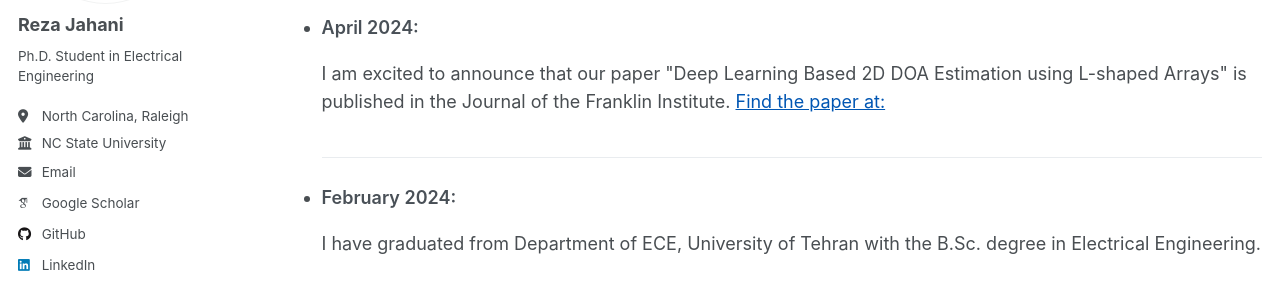
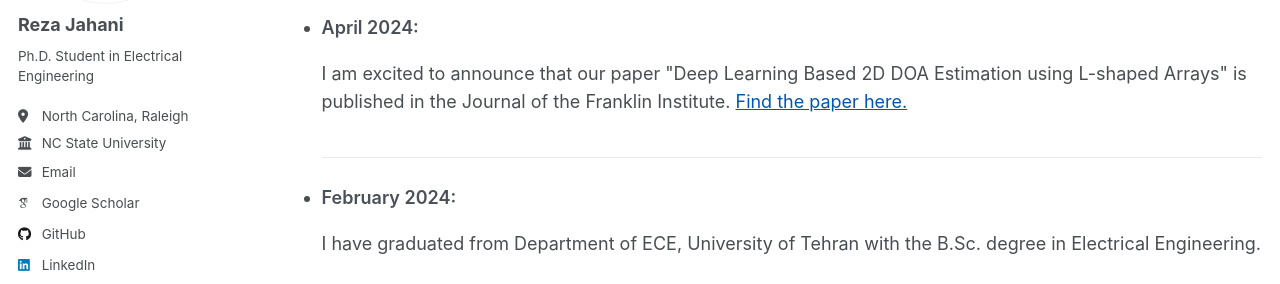
Before and after one commit to RezaJahanii/RezaJahanii.github.io, a Jekyll site: the page built from _pages/News.html, in a window 1280 px wide and 1184 px high. Shown: the part 300-584 px from the top of the window. Built offline with Jekyll 4.4.1, drawn with Linux system fonts in a browser that asks for light colours; some web fonts are replaced; a script that is not in the unit is left out.

Commit message:
Update News.html

```diff
--- a/_pages/News.html
+++ b/_pages/News.html
@@ -17,7 +17,7 @@ author_profile: true
   <li style="margin:0 0 1.4rem 0; padding:0 0 1.0rem 0; border-bottom:1px solid #e9ecef; line-height:1.55;">
     <div style="font-weight:600; color:#495057; margin:0 0 .2rem 0;">April 2024:</div>
     <p style="margin:.1rem 0 0 0;">
-    <p>I am excited to announce that our paper "Deep Learning Based 2D DOA Estimation using L-shaped Arrays" is published in the Journal of the Franklin Institute. <a href="https://www.sciencedirect.com/science/article/pii/S0016003224001649?casa_token=5YBNgsxSu6wAAAAA:OZst1Z9OpaYh8bkeVShzRC6o6un1XIsqolNjcVtKW0UQzyhI21pZ51-RUSbU5jQYFnqbwQ" style="color: #0056b3;">Find the paper at:</a></p>
+    <p>I am excited to announce that our paper "Deep Learning Based 2D DOA Estimation using L-shaped Arrays" is published in the Journal of the Franklin Institute. <a href="https://www.sciencedirect.com/science/article/pii/S0016003224001649?casa_token=5YBNgsxSu6wAAAAA:OZst1Z9OpaYh8bkeVShzRC6o6un1XIsqolNjcVtKW0UQzyhI21pZ51-RUSbU5jQYFnqbwQ" style="color: #0056b3;">Find the paper here.</a></p>
   </li>
 
   <li style="margin:0 0 1.4rem 0; padding:0 0 1.0rem 0; border-bottom:1px solid #e9ecef; line-height:1.55;">
```
